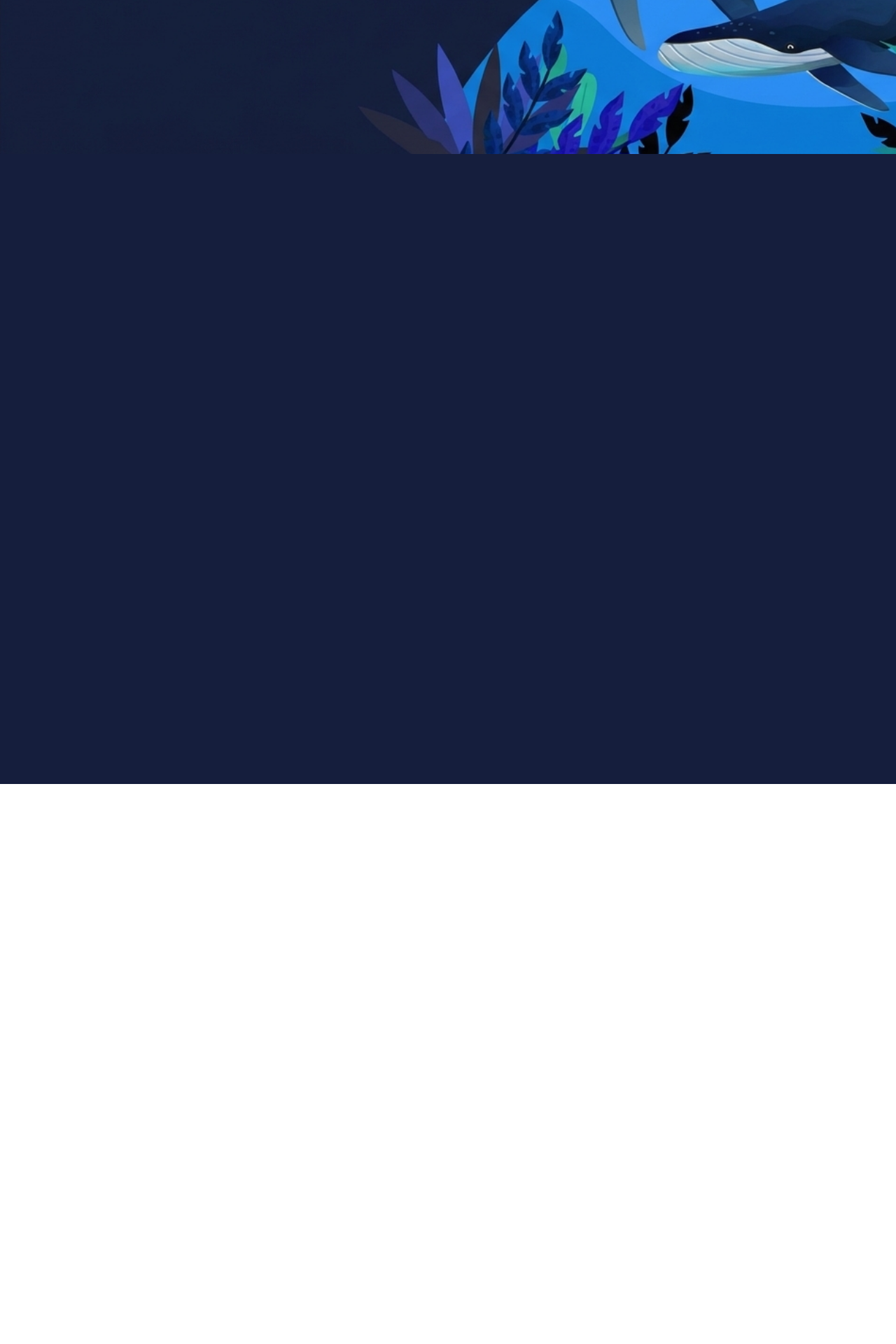
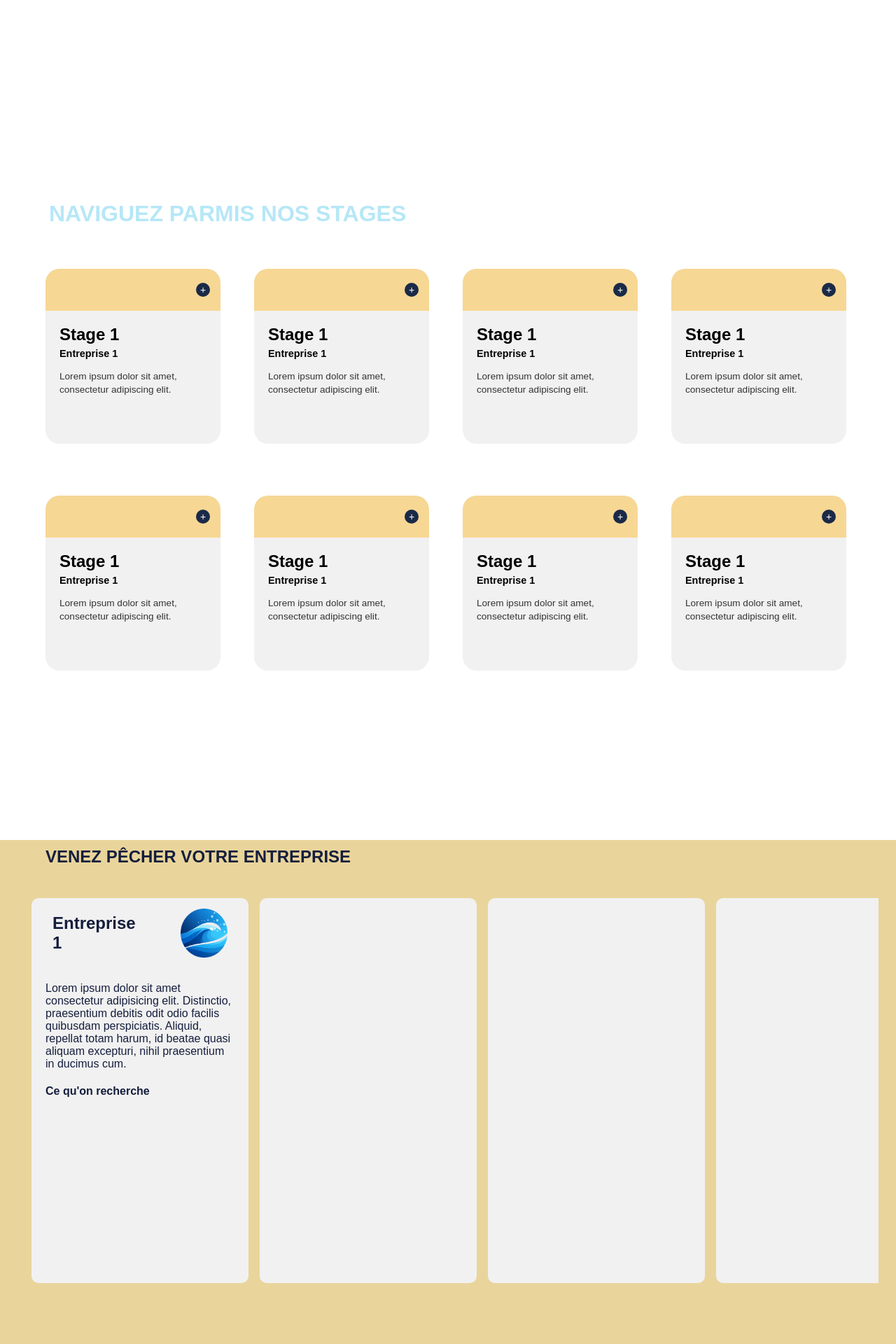
Before and after one commit to OanHamon/Projet_Web, a PHP site: page /pages/index.html in a window 1280 px wide. Shown: the part 760-2680 px from the top of the page at 70% size. Run offline with PHP 8.4, Linux system fonts and the light colour scheme; some web fonts are replaced.

Commit message:
Finalisation des carousel de la page principale

```diff
--- a/src/assets/css/style.css
+++ b/src/assets/css/style.css
@@ -103,6 +103,8 @@ header nav{
     display: none;
 }
 
+
+
 /*#region Header Responsive*/
 @media (max-width: 600px) {
 
@@ -167,59 +169,8 @@ header nav{
 }
 
 /*#endregion header*/
-/*#endregion Header Responsive*/
 
-
-/*#region Main*/
-
-
-section{
-height: 900px;
-background-color: #e9d59b;
-
-}
-
-
-/*#region Primary Section*/
-
-
-.section-primary{
-    background-color: aqua;
-    background: url(main_bg.png);
-    background-repeat: space;
-    background-size: cover;
-
-}
-
-.section-primary h1{
-    font-size: 40px;
-    font-family: "Inter", sans-serif;
-    color: var(--light-blue);
-    margin: 0;
-    padding: 0;
-}
-
-.sec1-title-display{
-
-    margin: 0px 0px 0px 50px;
-}
-
-/*#endregion Primary Section*/
-
-.section-stage{
-    background-color: transparent;
-}
-.section-entreprise{
-    background-color: transparent;
-}
-
-
-
-
-
-
-
-/*#endregion Main*/
+/*#endregion Header*/
 
 /*#region Footer*/
 
@@ -494,15 +445,11 @@ background-color: #e9d59b;
 
 }
 
-
 /*#region Primary Section*/
 
 
 .section-primary{
-    background-color: aqua;
-    background: url(main_bg.png);
-    background-repeat: space;
-    background-size: cover;
+    background-color: rgb(255, 255, 255);
     color: var(--light-blue);
     font-family: "Inter", sans-serif;
 
@@ -569,20 +516,297 @@ background-color: #e9d59b;
 }
 
 
+/*#region Primary Section Responsive*/
+@media (max-width: 600px) {
+    .sec1-title-display {
+        margin-left: 0;
+        text-align: center;
+        padding: 0 20px;
+    }
+
+    .section-primary h1 {
+        font-size: 28px;
+    }
+
+    .section-primary h2 {
+        font-size: 18px;
+    }
+
+    .sec1-searchbar {
+        margin-left: 0;
+        padding: 0 20px;
+        display: flex;
+        justify-content: center;
+    }
+
+    .search-container {
+        max-width: 100%;
+    }
+}
+/*#endregion Primary Section Responsive*/
+
 /*#endregion Primary Section*/
 
+
+/*#region Stage Section*/
 .section-stage{
-    background-color: var(--dark-blue);
+    background-color: white;
+    padding: 40px 20px;
+    padding-right: 100px;
+    overflow: hidden;
 }
+
+.section-stage  h2 {
+  color: var(--light-blue);
+  margin-bottom: 40px;
+  margin-left: 50px;
+  font-size: 2rem;
+}
+
+
+
+.carousel-container{
+    margin-left: 25px;
+    background-color: transparent;
+    height: 600px;
+    width: 100%;
+    display: grid;
+    grid-template-rows: repeat(2, 1fr);
+    grid-auto-flow: column;
+    gap: 3rem;
+    overflow-x: auto;
+    overflow-y: visible;
+    padding: 20px;
+    scroll-snap-type: x mandatory;
+    scroll-padding: 0 calc(50% - 125px);
+}
+
+
+
+.card{
+    width: 250px;
+    height: 250px;
+    background-color: var(--light-silver);
+    border-radius: 20px;
+    scroll-snap-align: center;
+    transition: transform 0.3s ease, box-shadow 0.3s ease;
+    cursor: pointer;
+    scroll-snap-align: center;
+    scroll-snap-stop: always;
+}
+
+.card:hover {
+    transform: translateY(-10px) scale(1.02);
+    box-shadow: 0 10px 30px rgba(0, 0, 0, 0.3);
+}
+
+.card:hover .card-header {
+    background-color: #f8d77d;
+}
+
+.icon:hover {
+    transform: rotate(90deg);
+    background-color: var(--primary-blue);
+}
+
+.card-header {
+  background-color: #f7d794;
+  height: 60px;
+  display: flex;
+  justify-content: flex-end;
+  align-items: center;
+  padding: 0 15px;
+    border-top-left-radius: 20px;
+    border-top-right-radius: 20px;
+
+}
+
+.icon {
+  background: #1a2a47;
+  color: white;
+  width: 20px;
+  height: 20px;
+  border-radius: 50%;
+  display: flex;
+  align-items: center;
+  justify-content: center;
+  font-size: 14px;
+}
+
+
+.card-body {
+  padding: 20px;
+  height: 130px;
+  flex-grow: 1;
+  border-radius: 10px;
+}
+
+.card-body h3 {
+  margin: 0;
+  font-size: 1.5rem;
+  color: #000;
+}
+
+.card-body .company {
+  font-weight: bold;
+  margin: 5px 0 15px 0;
+  font-size: 0.9rem;
+}
+
+.card-body .description {
+  font-size: 0.85rem;
+  line-height: 1.4;
+  color: #333;
+}
+
+
+
+/*#region Stage Section Responsive*/
+@media (max-width: 600px) {
+    .section-stage {
+        overflow: hidden;
+        padding-right: 20px;
+    }
+
+    .carousel-container {
+        display: flex;
+        grid-template-rows: none;
+        grid-auto-flow: unset;
+        height: auto;
+        margin-left: 0;
+        padding: 20px;
+        gap: 1rem;
+        overflow-x: auto;
+        overflow-y: visible;
+        scroll-snap-type: x mandatory;
+    }
+
+    .card {
+        flex-shrink: 0;
+        scroll-snap-align: center;
+        scroll-snap-stop: always;
+    }
+
+    .section-stage h2 {
+        font-size: 1.5rem;
+        margin: 0px;
+        text-align: center;
+    }
+
+
+    .carousel-container::-webkit-scrollbar {
+        display: none;
+    }
+
+    .carousel-container {
+        -ms-overflow-style: none;
+        scrollbar-width: none;
+    }
+}
+/*#endregion Stage Section Responsive*/
+
+/*#endregion Stage Section*/
+
 .section-entreprise{
-    background-color: transparent;
+    background-color: var(--sand-color);
+    overflow-x: hidden;
+    height: 800px;
+}
+
+.sec3-container {
+    margin: 25px;
+    height: 600px;
+    display: grid;
+    grid-template-rows: repeat(1, 1fr);
+    grid-auto-flow: column;
+    row-gap: 0rem;
+    column-gap: 1rem;
+    overflow-x: auto;
+    overflow-y: visible;
+    padding: 20px;
+    scroll-snap-type: x mandatory;
+    scroll-padding: 0 calc(50% - 125px);
+}
+
+.sec3-container::-webkit-scrollbar {
+    background-color: var(--sand-color);
+}
+
+
+
+.profile-card{
+    border-radius: 10px;
+    width: 310px;
+    height: 550px;
+    background-color: var(--light-silver);
+    scroll-snap-align: center;
+    transition: transform 0.3s ease, box-shadow 0.3s ease;
+    cursor: pointer;
+    scroll-snap-align: center;
+    scroll-snap-stop: always;
+    color: var(--dark-blue);
 }
 
 
 
 
+.section-entreprise h2 {
+  color: var(--dark-blue);
+  margin-top: 10px;
+  margin-left: 65px;
+
+}
+
+h3{
+    margin: 0;
+    font-size: x-large ;
+    color: var(--dark-blue);
+}
+.profile-card-header {
+    height: 40px;
+    padding: 30px ;
+    display: flex;
+    align-items: center;
+    justify-content: space-evenly;
+    gap: 50px;
+
+}
+
+.title-container{
+    background-color: transparent;
+
+}
+
+.profile-card-logo-container{
+    height: 70px;
+    width: 70px;
+
+}
+
+.profile-card-logo-container img{
+
+    height: 100%;
+    width: 100%;
+}
+
+.profile-card-body{
+
+    height: 410px;
+    padding: 20px;
 
 
+}
+
+
+@media (max-width: 600px) {
+
+    .section-entreprise h2{
+        text-align: center;
+        margin-left: 0px;
+
+    }
+
+}
 
 /*#endregion Main*/
 
--- a/src/pages/index.html
+++ b/src/pages/index.html
@@ -63,8 +63,260 @@
 
 
         </section>
-        <section class="section-stage" id="Stages"></section>
-        <section class="section-entreprise" id="Entreprises"></section>
+        <section class="section-stage" id="Stages">
+            <h2>NAVIGUEZ PARMIS NOS STAGES</h2>
+
+            <div class="carousel-container">
+               <article class="card">
+                    <div class="card-header">
+                        <span class="icon">+</span>
+                    </div>
+                    <div class="card-body">
+                        <h3>Stage 1</h3>
+                        <p class="company">Entreprise 1</p>
+                        <p class="description">
+                            Lorem ipsum dolor sit amet, consectetur adipiscing elit.
+                        </p>
+                    </div>
+               </article>
+
+
+                <article class="card">
+                    <div class="card-header">
+                        <span class="icon">+</span>
+                    </div>
+                    <div class="card-body">
+                        <h3>Stage 1</h3>
+                        <p class="company">Entreprise 1</p>
+                        <p class="description">
+                            Lorem ipsum dolor sit amet, consectetur adipiscing elit.
+                        </p>
+                    </div>
+               </article>
+
+                <article class="card">
+                    <div class="card-header">
+                        <span class="icon">+</span>
+                    </div>
+                    <div class="card-body">
+                        <h3>Stage 1</h3>
+                        <p class="company">Entreprise 1</p>
+                        <p class="description">
+                            Lorem ipsum dolor sit amet, consectetur adipiscing elit.
+                        </p>
+                    </div>
+               </article>
+
+                <article class="card">
+                    <div class="card-header">
+                        <span class="icon">+</span>
+                    </div>
+                    <div class="card-body">
+                        <h3>Stage 1</h3>
+                        <p class="company">Entreprise 1</p>
+                        <p class="description">
+                            Lorem ipsum dolor sit amet, consectetur adipiscing elit.
+                        </p>
+                    </div>
+               </article>
+
+                <article class="card">
+                    <div class="card-header">
+                        <span class="icon">+</span>
+                    </div>
+                    <div class="card-body">
+                        <h3>Stage 1</h3>
+                        <p class="company">Entreprise 1</p>
+                        <p class="description">
+                            Lorem ipsum dolor sit amet, consectetur adipiscing elit.
+                        </p>
+                    </div>
+               </article>
+
+                <article class="card">
+                    <div class="card-header">
+                        <span class="icon">+</span>
+                    </div>
+                    <div class="card-body">
+                        <h3>Stage 1</h3>
+                        <p class="company">Entreprise 1</p>
+                        <p class="description">
+                            Lorem ipsum dolor sit amet, consectetur adipiscing elit.
+                        </p>
+                    </div>
+               </article>
+
+                <article class="card">
+                    <div class="card-header">
+                        <span class="icon">+</span>
+                    </div>
+                    <div class="card-body">
+                        <h3>Stage 1</h3>
+                        <p class="company">Entreprise 1</p>
+                        <p class="description">
+                            Lorem ipsum dolor sit amet, consectetur adipiscing elit.
+                        </p>
+                    </div>
+               </article>
+
+                <article class="card">
+                    <div class="card-header">
+                        <span class="icon">+</span>
+                    </div>
+                    <div class="card-body">
+                        <h3>Stage 1</h3>
+                        <p class="company">Entreprise 1</p>
+                        <p class="description">
+                            Lorem ipsum dolor sit amet, consectetur adipiscing elit.
+                        </p>
+                    </div>
+               </article>
+
+                <article class="card">
+                    <div class="card-header">
+                        <span class="icon">+</span>
+                    </div>
+                    <div class="card-body">
+                        <h3>Stage 1</h3>
+                        <p class="company">Entreprise 1</p>
+                        <p class="description">
+                            Lorem ipsum dolor sit amet, consectetur adipiscing elit.
+                        </p>
+                    </div>
+               </article>
+
+                <article class="card">
+                    <div class="card-header">
+                        <span class="icon">+</span>
+                    </div>
+                    <div class="card-body">
+                        <h3>Stage 1</h3>
+                        <p class="company">Entreprise 1</p>
+                        <p class="description">
+                            Lorem ipsum dolor sit amet, consectetur adipiscing elit.
+                        </p>
+                    </div>
+               </article>
+
+                <article class="card">
+                    <div class="card-header">
+                        <span class="icon">+</span>
+                    </div>
+                    <div class="card-body">
+                        <h3>Stage 1</h3>
+                        <p class="company">Entreprise 1</p>
+                        <p class="description">
+                            Lorem ipsum dolor sit amet, consectetur adipiscing elit.
+                        </p>
+                    </div>
+               </article>
+
+                <article class="card">
+                    <div class="card-header">
+                        <span class="icon">+</span>
+                    </div>
+                    <div class="card-body">
+                        <h3>Stage 1</h3>
+                        <p class="company">Entreprise 1</p>
+                        <p class="description">
+                            Lorem ipsum dolor sit amet, consectetur adipiscing elit.
+                        </p>
+                    </div>
+               </article>
+
+                <article class="card">
+                    <div class="card-header">
+                        <span class="icon">+</span>
+                    </div>
+                    <div class="card-body">
+                        <h3>Stage 1</h3>
+                        <p class="company">Entreprise 1</p>
+                        <p class="description">
+                            Lorem ipsum dolor sit amet, consectetur adipiscing elit.
+                        </p>
+                    </div>
+               </article>
+
+                <article class="card">
+                    <div class="card-header">
+                        <span class="icon">+</span>
+                    </div>
+                    <div class="card-body">
+                        <h3>Stage 1</h3>
+                        <p class="company">Entreprise 1</p>
+                        <p class="description">
+                            Lorem ipsum dolor sit amet, consectetur adipiscing elit.
+                        </p>
+                    </div>
+               </article>
+
+                <article class="card">
+                    <div class="card-header">
+                        <span class="icon">+</span>
+                    </div>
+                    <div class="card-body">
+                        <h3>Stage 1</h3>
+                        <p class="company">Entreprise 1</p>
+                        <p class="description">
+                            Lorem ipsum dolor sit amet, consectetur adipiscing elit.
+                        </p>
+                    </div>
+               </article>
+
+                <article class="card">
+                    <div class="card-header">
+                        <span class="icon">+</span>
+                    </div>
+                    <div class="card-body">
+                        <h3>Stage 1</h3>
+                        <p class="company">Entreprise 1</p>
+                        <p class="description">
+                            Lorem ipsum dolor sit amet, consectetur adipiscing elit.
+                        </p>
+                    </div>
+               </article>
+            </div>
+
+
+        </section>
+
+
+        <section class="section-entreprise">
+            <h2>VENEZ PÊCHER VOTRE ENTREPRISE</h2>
+
+        <div class="sec3-container">
+            <article class="profile-card">
+                <div class="profile-card-header">
+                    <span class="title-container">
+                        <h3 class="profile-card-title">Entreprise 1</h3>
+                    </span>
+                    <div class="profile-card-logo-container">
+                        <img src="../assets/css/logo.png" alt="Logo">
+                    </div>
+                </div>
+                <div class="profile-card-body">
+                        <p class="description">
+                            Lorem ipsum dolor sit amet consectetur adipisicing elit. Distinctio, praesentium debitis odit odio facilis quibusdam perspiciatis. Aliquid, repellat totam harum, id beatae quasi aliquam excepturi, nihil praesentium in ducimus cum.
+                        </p>
+                        <h4>Ce qu'on recherche</h4>
+
+                        <!-- Mettre une liste-->
+                </div>
+            </article>
+
+            <article class="profile-card"></article>
+            <article class="profile-card"></article>
+            <article class="profile-card"></article>
+            <article class="profile-card"></article>
+            <article class="profile-card"></article>
+            <article class="profile-card"></article>
+            <article class="profile-card"></article>
+            <article class="profile-card"></article>
+            <article class="profile-card"></article>
+            <article class="profile-card"></article>
+        </div>
+        </section>
+
 
 
     </main>
@@ -128,6 +380,8 @@
             </div>
         </div>
     </footer>
+
+    <script src="script.js"></script>
 </body>
 
 </html>
```
Also changed, not shown: src/pages/script.js (added).
